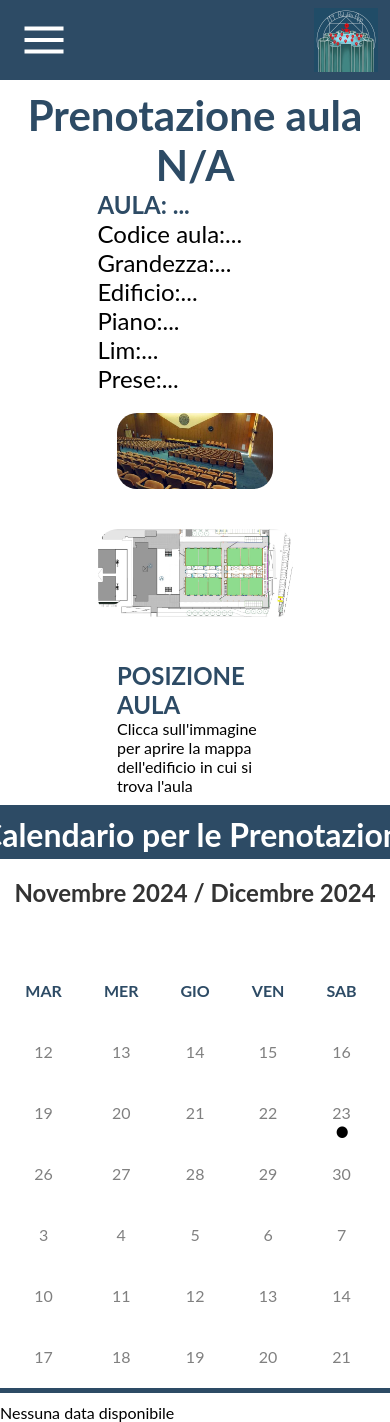
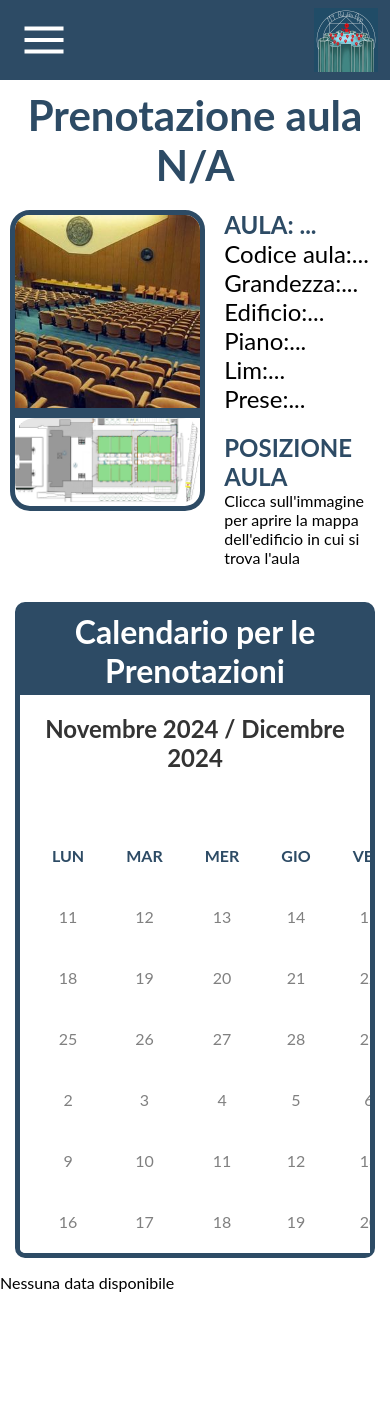
Before and after one commit to Gamble1310/MyPoliClass, a PHP site: page /Prenotazione/index.php in a window 390 px wide; the page is wider, and only the part inside the window is pictured. After the commit the page ends 1292 px from the top of that part, so only its background shows below. Run offline with PHP 8.4, Linux system fonts and the light colour scheme; data comes from the database, SQL or seed files in the repository; data that the repository does not hold is empty.

Commit message:
Layout alternativo per la prenotazione

```diff
--- a/Home/style.css
+++ b/Home/style.css
@@ -193,3 +193,9 @@
   }
 
 }
+
+@media (max-width:400px) {
+  .sidenav a{
+    font-size: 24px;
+  }
+}
--- a/Prenotazione/cssPrenotaLezioni.css
+++ b/Prenotazione/cssPrenotaLezioni.css
@@ -242,8 +242,14 @@
 
 
 
-@media screen and (max-width: 600px) {
-    .container {
-        transition: width 0.5s ease; /* Aggiungi una transizione graduale per il container */
-    }
+@media (max-width: 1200px) {
+   .calendar-container{
+    margin: 15px auto;
+   }
 }
+
+@media (max-width: 600px){
+    .calendar-container{
+        margin: 15px;
+       }
+}
--- a/Prenotazione/index.php
+++ b/Prenotazione/index.php
@@ -62,7 +62,11 @@
             <!-- Conteniteore della descrizione dell'aula -->
             <div class="aula-descr">
 
-                <!-- Dati dell'aula -->
+
+                <!-- Immagine dell'aula desiderata -->
+                <img src="../Prenotazione/aula-esempio.jpg" alt="Foto aula" class="aula-img">
+
+                 <!-- Dati dell'aula -->
                 <span class="data"><span class="aula-name">AULA: <span id="class-name">...</span></span><br>
                     Codice aula:...<br>
                     Grandezza:...<br>
@@ -70,11 +74,10 @@
                     Piano:...<br>
                     Lim:...<br>
                     Prese:...<br></span>
-                <!-- Immagine dell'aula desiderata -->
-                <img src="../Prenotazione/aula-esempio.jpg" alt="Foto aula" class="aula-img">
 
                 <!-- Mappa in cui dovrebbe essere evidenziata l'aula deasiderata  -->
-                <a href="../Map/index.html" class="aula-map"><img src="../Dashboard/mapview.png" alt="Psizione aula"  style="border-radius: 20px; width:100%; height:auto;"></a>
+                <a href="../Map/index.html" class="aula-map"><img src="../Dashboard/mapview.png" alt="Psizione aula"  style="border-radius: 20px; width:100%; height:100%;"></a>
+
                 <!-- Descrizione della posizione -->
                 <span class="position-descr"><span class="aula-name">POSIZIONE AULA</span><br>
                     Clicca sull'immagine per aprire la mappa dell'edificio in cui si trova l'aula</span>
--- a/Prenotazione/styleInfo.css
+++ b/Prenotazione/styleInfo.css
@@ -31,7 +31,6 @@
 /*    Css relativo alla descrizione dell'aula + Calendario    */
 .aula-info{
     display: flex;
-    align-items: center;
     justify-content: center;
 }
 
@@ -45,16 +44,16 @@
 .aula-descr{
     display: flex;
     flex-wrap: wrap;
-    margin: 0;
-    justify-content: center;
-    align-items: center;
+    margin: 20px 0;
+    justify-content: space-around;
+
 }
 
 /*      Dati dell'aula       */
 .data{
+    width: 40%;
     font-size: 24px;
     font-family: "Lato", sans-serif;
-    width: 50%;
 }
 
 /*     Nome dell'aula nei dati    */
@@ -68,27 +67,29 @@
 
 /*     Immagine dell'aula nella descrizione      */
 .aula-img{
-    width: 40%;
+    width: 50%;
     height: auto;
     object-fit: cover;
-    border-radius: 20px;
-    margin: 20px;
+    border-top-left-radius: 20px;
+    border-top-right-radius: 20px;
+    border: 5px solid #2d4b65;
 }
 
 /*        Mappa dell'edificio dell'aula fatta in modo che sia evidenziata l'aula a cui si riferisce la pagina (WIP)        */
 .aula-map{
     width: 50%;
-    height: auto;
+    height: 40%;
     object-fit: cover;
-    border-radius: 20px;
-    margin: 20px;
+    border-bottom-left-radius: 20px;
+    border-bottom-right-radius: 20px;
+    border: 5px solid #2d4b65;
 }
 
 /*       Descrizione della posizione dell'aula     */
 .position-descr{
+    width: 40%;
     font-size: 16px;
     font-family: "Lato", sans-serif;
-    width: 40%;
     margin-top: 5%;
 }
 
@@ -102,11 +103,3 @@
        flex-direction: column;
     }
 }
-
-@media (max-width:600px){
-    .aula-descr{
-        flex-direction: column;
-    }
-
-
-}
```
